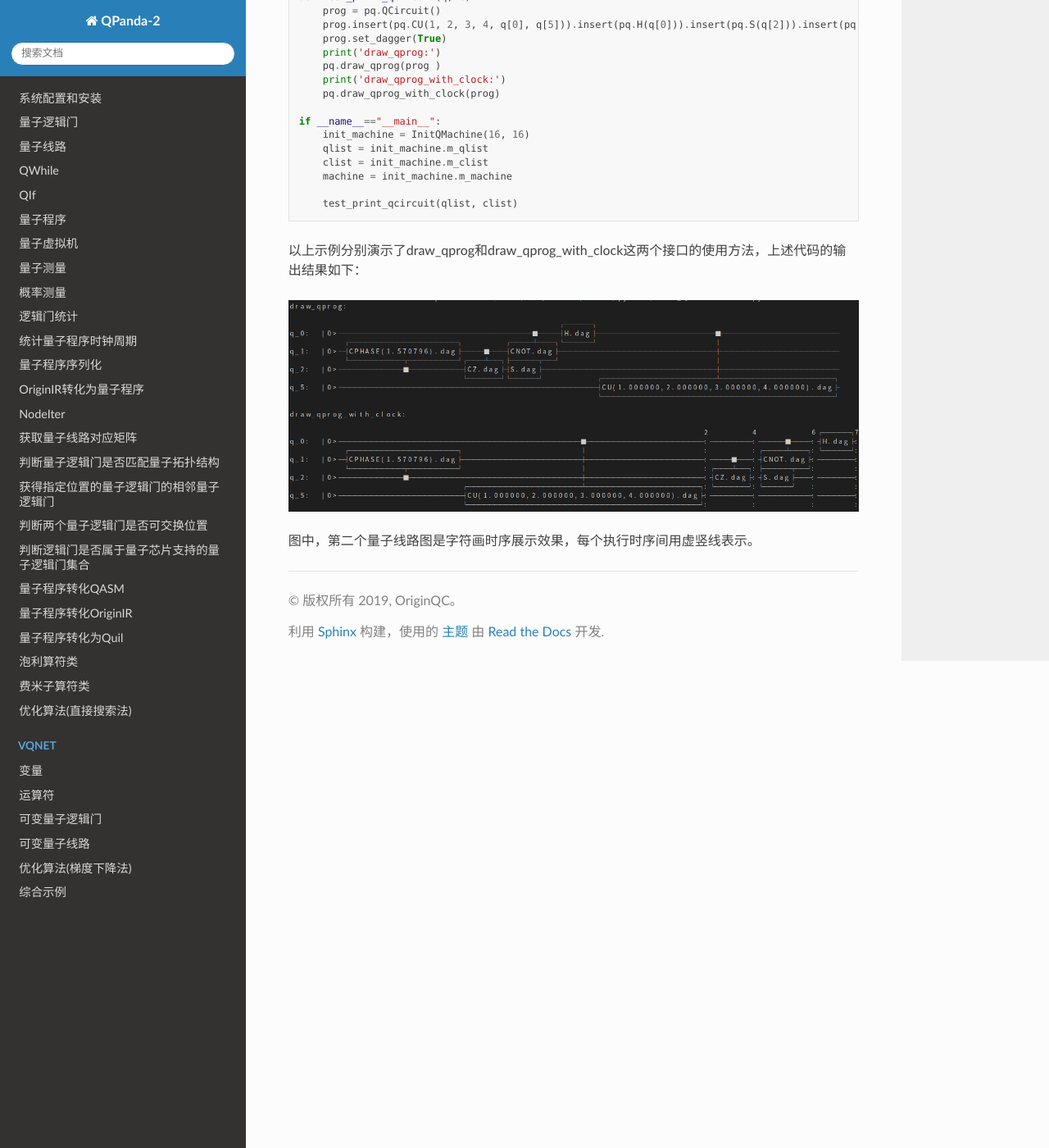
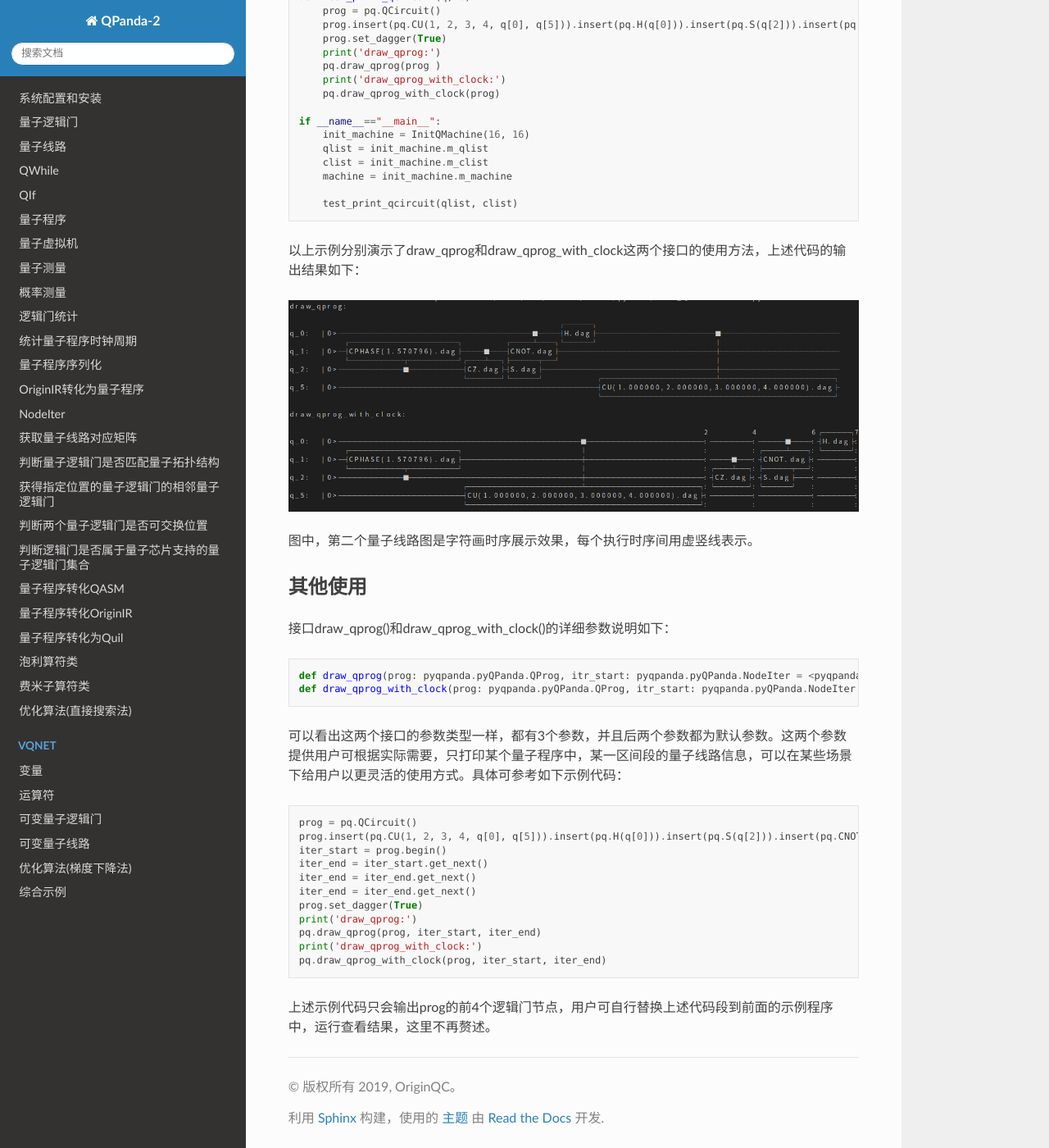
Before and after one commit to OriginQ/pyQPanda-Toturial, a Sphinx documentation site: the page built from source/DrawQProg.rst, in a window 1280 px wide and 1400 px high, scrolled down 1040 px. Shown: the whole window at 82% size. Built offline with Sphinx 7.4.7 and the Read the Docs theme 2.0.0, drawn with Linux system fonts in a browser that asks for light colours; pages that are not in the unit, such as notebooks, are missing from menus.

Commit message:
Update DrawQProg.rst

```diff
--- a/source/DrawQProg.rst
+++ b/source/DrawQProg.rst
@@ -61,3 +61,28 @@
    :alt:
 
 图中，第二个量子线路图是字符画时序展示效果，每个执行时序间用虚竖线表示。
+
+其他使用
+--------
+
+接口draw_qprog()和draw_qprog_with_clock()的详细参数说明如下：
+::
+    def draw_qprog(prog: pyqpanda.pyQPanda.QProg, itr_start: pyqpanda.pyQPanda.NodeIter = <pyqpanda.pyQPanda.NodeIter>, itr_end: pyqpanda.pyQPanda.NodeIter = <pyqpanda.pyQPanda.NodeIter>)
+    def draw_qprog_with_clock(prog: pyqpanda.pyQPanda.QProg, itr_start: pyqpanda.pyQPanda.NodeIter = <pyqpanda.pyQPanda.NodeIter>, itr_end: pyqpanda.pyQPanda.NodeIter = <pyqpanda.pyQPanda.NodeIter>)
+
+可以看出这两个接口的参数类型一样，都有3个参数，并且后两个参数都为默认参数。这两个参数提供用户可根据实际需要，只打印某个量子程序中，某一区间段的量子线路信息，可以在某些场景下给用户以更灵活的使用方式。具体可参考如下示例代码：
+::
+
+    prog = pq.QCircuit()
+    prog.insert(pq.CU(1, 2, 3, 4, q[0], q[5])).insert(pq.H(q[0])).insert(pq.S(q[2])).insert(pq.CNOT(q[0], q[1])).insert(pq.CZ(q[1], q[2])).insert(pq.CR(q[2], q[1], math.pi/2))
+    iter_start = prog.begin()
+    iter_end = iter_start.get_next()
+    iter_end = iter_end.get_next()
+    iter_end = iter_end.get_next()
+    prog.set_dagger(True)
+    print('draw_qprog:')
+    pq.draw_qprog(prog, iter_start, iter_end)
+    print('draw_qprog_with_clock:')
+    pq.draw_qprog_with_clock(prog, iter_start, iter_end)
+
+上述示例代码只会输出prog的前4个逻辑门节点，用户可自行替换上述代码段到前面的示例程序中，运行查看结果，这里不再赘述。
```
